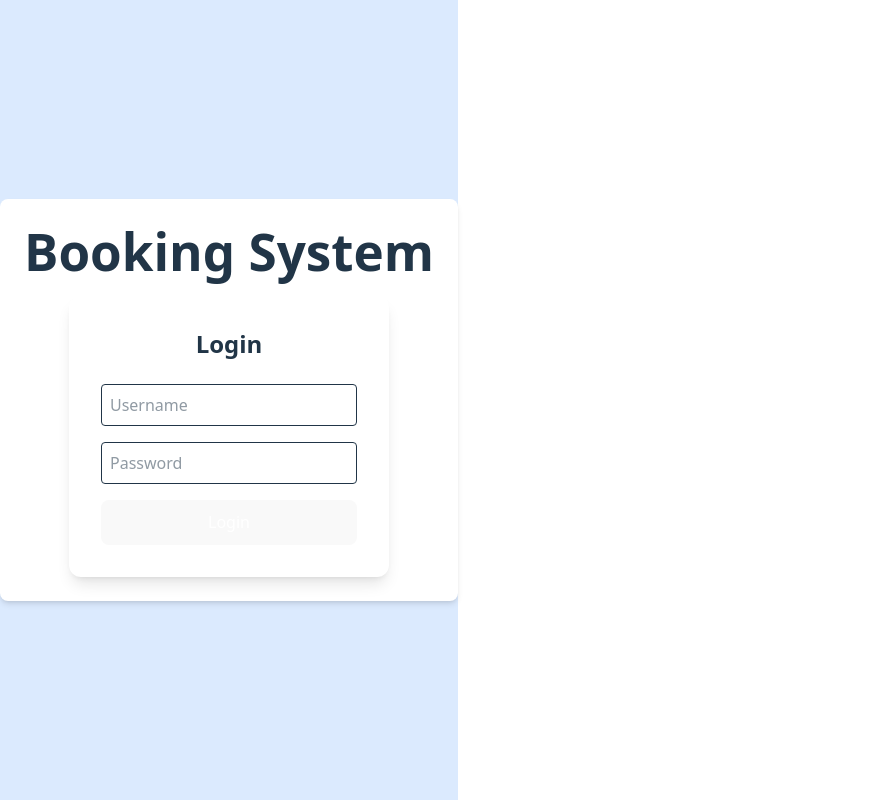
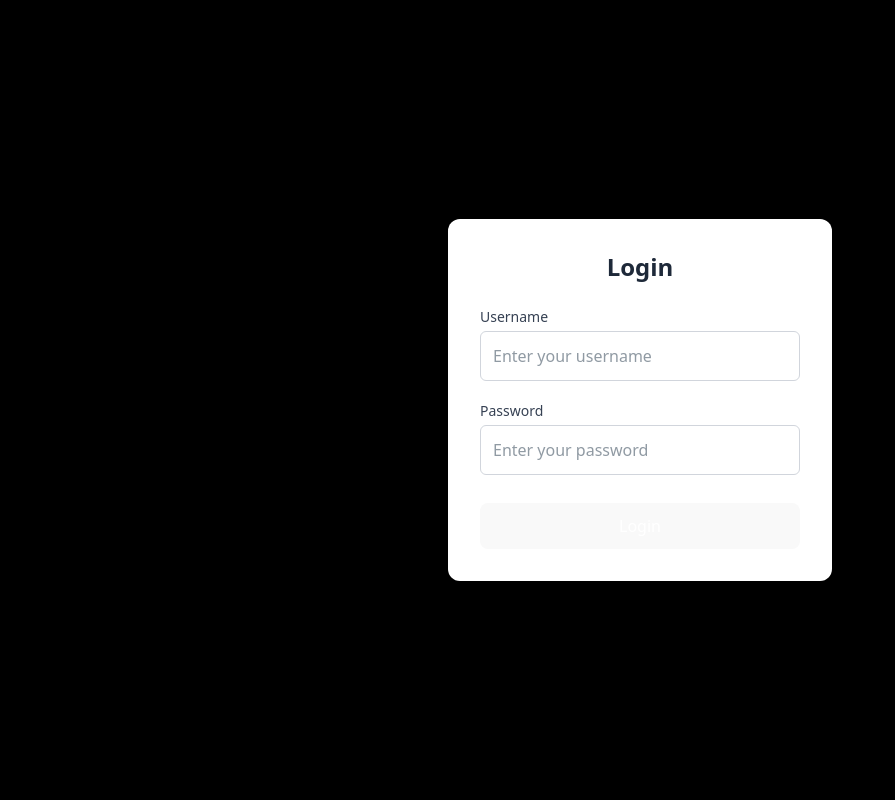
Before and after one commit to skykid17/bscbooking, a React (Vite) app in the folder frontend/: page / in a window 1280 px wide. Shown: the whole page, without its empty margins (0-895 px from the left). Built offline with nearby package versions, Linux system fonts and the light colour scheme.

Commit message:
Update LoginModal.jsx

```diff
--- a/frontend/src/components/LoginModal.jsx
+++ b/frontend/src/components/LoginModal.jsx
@@ -25,27 +25,41 @@
     return (
         <>
             {showModal && (
-                <div className="flex items-center justify-center">
-                    <div className="bg-white p-8 rounded-xl w-80 shadow-lg">
-                        <h2 className="text-2xl font-bold mb-6 text-center">Login</h2>
-                        {error && <p className="text-red-500 text-sm mb-4">{error}</p>}
-                        <div className="space-y-4">
+                <div className="fixed inset-0 bg-black bg-opacity-50 flex items-center justify-center z-50">
+                    <div className="bg-white p-8 rounded-xl w-96 shadow-xl transform transition-all duration-300 scale-100">
+                        <h2 className="text-2xl font-bold mb-6 text-center text-gray-800">Login</h2>
+
+                        {error && (
+                            <div className="mb-4 p-2 bg-red-50 text-red-600 text-sm rounded border border-red-200">
+                                {error}
+                            </div>
+                        )}
+
+                        <div className="space-y-5">
+                            <div>
+                                <label className="block text-sm font-medium text-gray-700 mb-1 text-left">Username</label>
                                 <input
                                     type="text"
-                                placeholder="Username"
-                                className="w-full p-2 border rounded"
+                                    placeholder="Enter your username"
+                                    className="w-full p-3 border border-gray-300 rounded-md focus:outline-none focus:ring-2 focus:ring-blue-500"
                                     value={username}
                                     onChange={(e) => setUsername(e.target.value)}
                                 />
+                            </div>
+
+                            <div>
+                                <label className="block text-sm font-medium text-gray-700 mb-1 text-left">Password</label>
                                 <input
                                     type="password"
-                                placeholder="Password"
-                                className="w-full p-2 border rounded"
+                                    placeholder="Enter your password"
+                                    className="w-full p-3 border border-gray-300 rounded-md focus:outline-none focus:ring-2 focus:ring-blue-500"
                                     value={password}
                                     onChange={(e) => setPassword(e.target.value)}
                                 />
+                            </div>
+
                             <button
-                                className="w-full bg-blue-600 hover:bg-blue-700 text-white p-2 rounded"
+                                className="w-full bg-blue-600 hover:bg-blue-700 text-white p-3 rounded-md font-medium transition-colors duration-300 mt-2"
                                 onClick={handleLogin}
                             >
                                 Login
```
Lines whose indentation alone changed are shown as unchanged.
